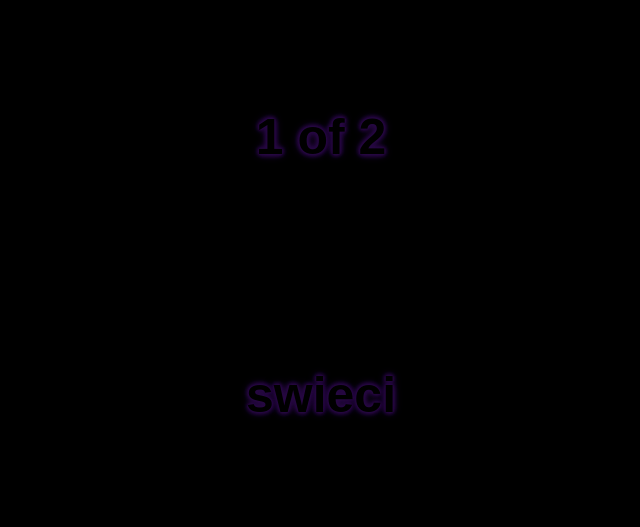
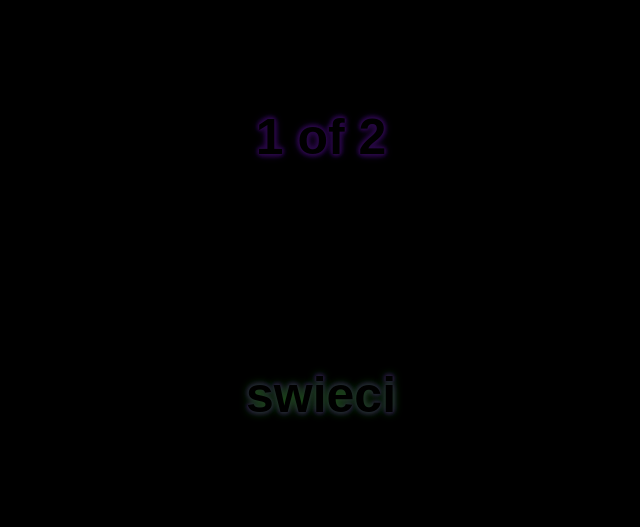
Before and after one commit to kimakow/testsite, a plain HTML site: page index.html in a window 1280 px wide. Shown: the whole page, without its empty margins (319-959 px from the left). Drawn offline with Linux system fonts and the light colour scheme.

Commit message:
Update index.html

```diff
--- a/index.html
+++ b/index.html
@@ -13,7 +13,7 @@
     <div class="container external internal" id="content">
         <div class="row">
             <div class="col">1 of 2</div>
-            <div class="col">swieci</div>
+            <div class="cop">swieci</div>
 
     </div>
 </body>
```
